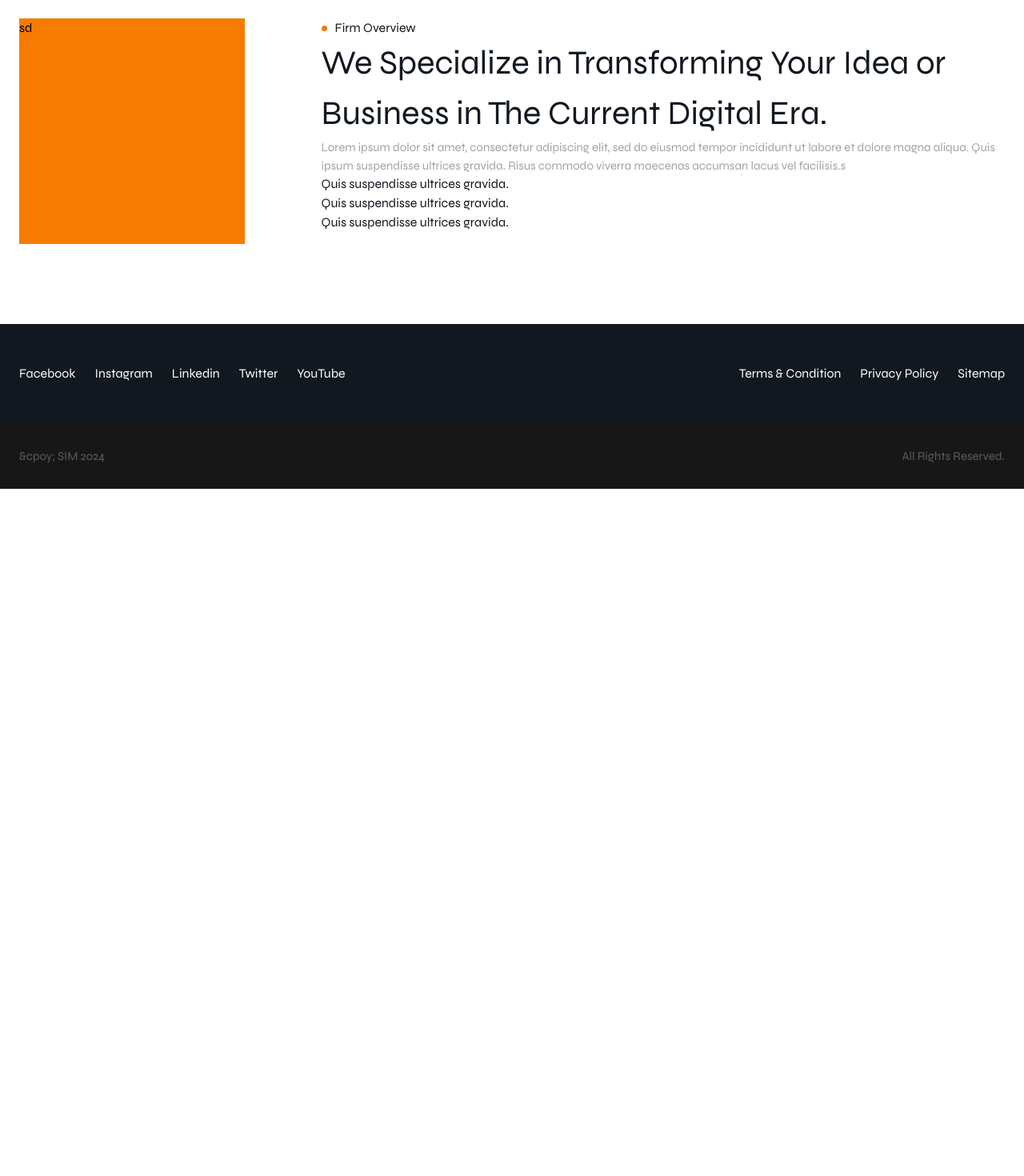
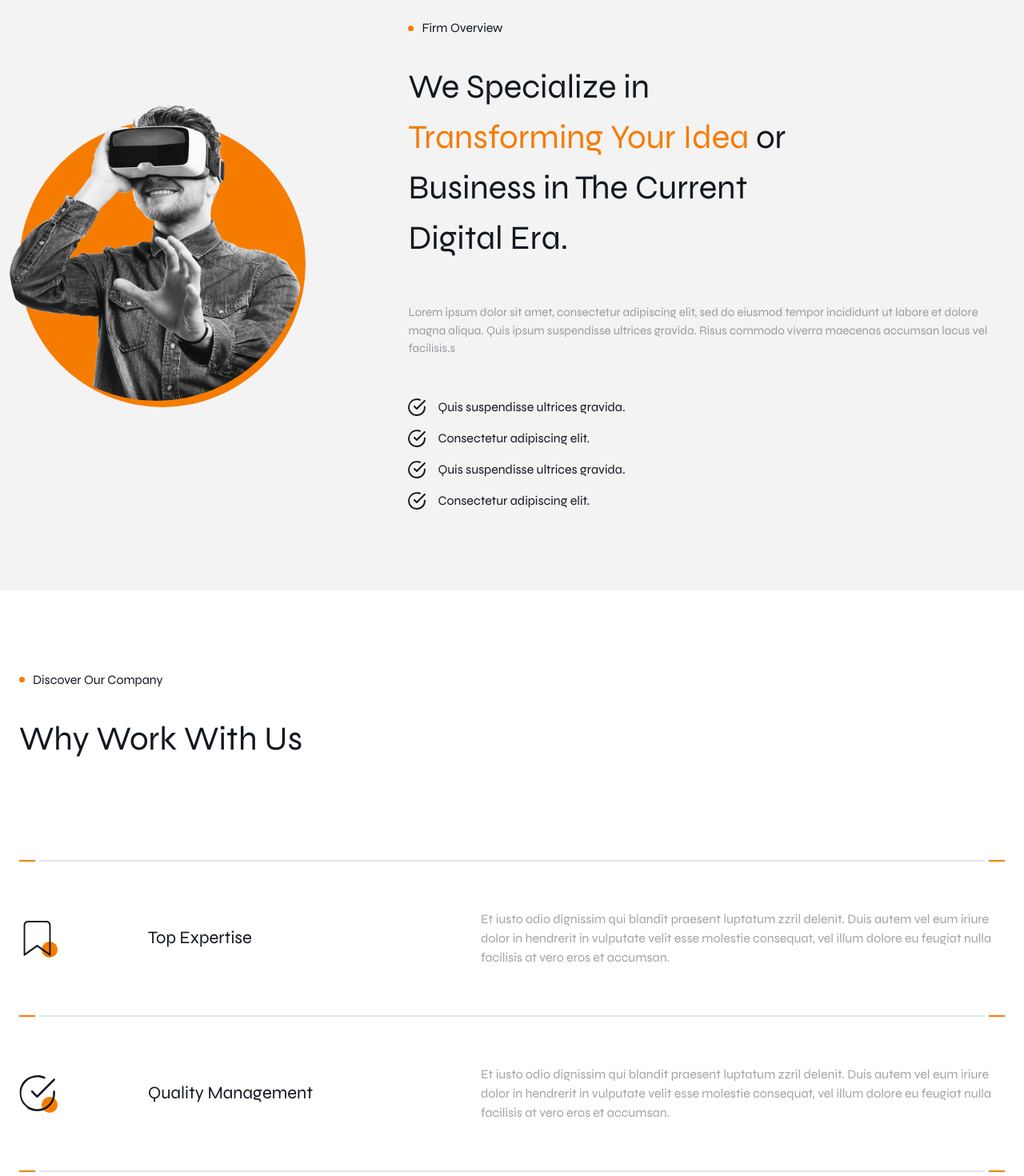
Before and after one commit to totauhid/simsolution, a Next.js app: page /about-us in a window 1280 px wide. Shown: the part 900-2370 px from the top of the page at 80% size. Before the commit the page ends 1511 px from the top, so only its background shows below. Built offline with nearby package versions, Linux system fonts and the light colour scheme.

Commit message:
added whyworkwithus section

```diff
--- a/app/(routes)/about-us/page.tsx
+++ b/app/(routes)/about-us/page.tsx
@@ -1,6 +1,9 @@
 import SubHero from "@/app/components/sections/SubHero";
+import TransformIdea from "@/app/components/sections/TransformIdea";
+import WhyWorkWithUs from "@/app/components/sections/WhyWorkWithUs";
 import Container from "@/app/components/ui/Container";
 import { NextPage } from "next";
+import Image from "next/image";
 
 interface Props {}
 
@@ -28,51 +31,8 @@ const Page: NextPage<Props> = ({}) => {
         </Container>
       </section>
 
-      <section className="py-[100px]">
-        <Container>
-          <div className="flex justify-between gap-24">
-            <div className="shrink-0">
-              <div className="bg-primary  w-[22vw]  h-[22vw]">sd</div>
-              <div>{/* image link */}</div>
-            </div>
-
-            <div>
-              <div className="flex items-center gap-[10px]">
-                <span className="h-[7px] w-[7px] bg-primary rounded-full inline-block"></span>
-                <p>Firm Overview</p>
-              </div>
-              <h3 className="text-[42px]">
-                We Specialize in Transforming Your Idea or Business in The
-                Current Digital Era.
-              </h3>
-
-              <p className="text-[15px] text-[#12182066]">
-                Lorem ipsum dolor sit amet, consectetur adipiscing elit, sed do
-                eiusmod tempor incididunt ut labore et dolore magna aliqua. Quis
-                ipsum suspendisse ultrices gravida. Risus commodo viverra
-                maecenas accumsan lacus vel facilisis.s
-              </p>
-
-              <div>
-                <div>
-                  {/* icon link */}
-                  <p>Quis suspendisse ultrices gravida.</p>
-                </div>
-
-                <div>
-                  {/* icon link */}
-                  <p>Quis suspendisse ultrices gravida.</p>
-                </div>
-
-                <div>
-                  {/* icon link */}
-                  <p>Quis suspendisse ultrices gravida.</p>
-                </div>
-              </div>
-            </div>
-          </div>
-        </Container>
-      </section>
+      <TransformIdea />
+      <WhyWorkWithUs />
     </>
   );
 };
--- /dev/null
+++ b/app/components/sections/TransformIdea.tsx
@@ -0,0 +1,89 @@
+import Image from "next/image";
+import React from "react";
+import Container from "../ui/Container";
+
+const TransformIdea = () => {
+  return (
+    <section className="py-[100px] bg-[#F3F3F4]">
+      <Container>
+        <div className="flex justify-between items-center gap-32">
+          <div className="shrink-0 relative w-[28vw] h-[28vw]">
+            <div className="bg-primary w-[28vw] h-[28vw] absolute top-0 left-0 rounded-full"></div>
+            <div className="absolute w-[29vw] h-[29vw] -top-[21px] -left-[14px] rounded-full overflow-dhidden">
+              <Image
+                className="rounded-full grayscale"
+                src="/images/eye-gudget.png"
+                fill
+                alt="eye"
+              />
+            </div>
+          </div>
+
+          <div>
+            <div className="flex items-center gap-[10px] mb-[30px]">
+              <span className="h-[7px] w-[7px] bg-primary rounded-full inline-block"></span>
+              <p>Firm Overview</p>
+            </div>
+            <h3 className="text-[42px]">
+              We Specialize in <br />
+              <span className="highlight">Transforming Your Idea</span> or{" "}
+              <br />
+              Business in The Current <br /> Digital Era.
+            </h3>
+
+            <p className="text-[15px] text-[#12182066] my-[50px]">
+              Lorem ipsum dolor sit amet, consectetur adipiscing elit, sed do
+              eiusmod tempor incididunt ut labore et dolore magna aliqua. Quis
+              ipsum suspendisse ultrices gravida. Risus commodo viverra maecenas
+              accumsan lacus vel facilisis.s
+            </p>
+
+            <div className="flex flex-col gap-[15px]">
+              <div className="flex items-center gap-[15px]">
+                <Image
+                  src="/images/checkbox.svg"
+                  height={22}
+                  width={22}
+                  alt="check"
+                />
+                <p>Quis suspendisse ultrices gravida.</p>
+              </div>
+
+              <div className="flex items-center gap-[15px]">
+                <Image
+                  src="/images/checkbox.svg"
+                  height={22}
+                  width={22}
+                  alt="check"
+                />
+                <p>Consectetur adipiscing elit.</p>
+              </div>
+
+              <div className="flex items-center gap-[15px]">
+                <Image
+                  src="/images/checkbox.svg"
+                  height={22}
+                  width={22}
+                  alt="check"
+                />
+                <p>Quis suspendisse ultrices gravida.</p>
+              </div>
+
+              <div className="flex items-center gap-[15px]">
+                <Image
+                  src="/images/checkbox.svg"
+                  height={22}
+                  width={22}
+                  alt="check"
+                />
+                <p>Consectetur adipiscing elit.</p>
+              </div>
+            </div>
+          </div>
+        </div>
+      </Container>
+    </section>
+  );
+};
+
+export default TransformIdea;
--- /dev/null
+++ b/app/components/sections/WhyWorkWithUs.tsx
@@ -0,0 +1,61 @@
+import React from "react";
+import Container from "../ui/Container";
+import Divider from "../ui/Divider";
+import WhyWorkWithCard from "../ui/WhyWorkWithCard";
+
+import icon1 from "@/public/images/help-icon/6.svg";
+import icon2 from "@/public/images/help-icon/7.svg";
+import icon3 from "@/public/images/help-icon/2.svg";
+import icon4 from "@/public/images/help-icon/4.svg";
+import icon5 from "@/public/images/help-icon/5.svg";
+
+const WhyWorkWithUs = () => {
+  return (
+    <section className="py-[100px]">
+      <Container>
+        <div className="flex items-center gap-[10px] mb-[30px]">
+          <span className="h-[7px] w-[7px] bg-primary rounded-full inline-block"></span>
+          <p>Discover Our Company</p>
+        </div>
+
+        <h3 className="text-[42px] mb-[120px]">Why Work With Us</h3>
+
+        <div>
+          <Divider />
+          <WhyWorkWithCard
+            img={icon1}
+            title="Top Expertise"
+            description="Et iusto odio dignissim qui blandit praesent luptatum zzril delenit. Duis autem vel eum iriure dolor in hendrerit in vulputate velit esse molestie consequat, vel illum dolore eu feugiat nulla facilisis at vero eros et accumsan."
+          />
+          <Divider />
+          <WhyWorkWithCard
+            img={icon2}
+            title="Quality Management"
+            description="Et iusto odio dignissim qui blandit praesent luptatum zzril delenit. Duis autem vel eum iriure dolor in hendrerit in vulputate velit esse molestie consequat, vel illum dolore eu feugiat nulla facilisis at vero eros et accumsan."
+          />
+          <Divider />
+          <WhyWorkWithCard
+            img={icon3}
+            title="Utmost Flexibility"
+            description="Et iusto odio dignissim qui blandit praesent luptatum zzril delenit. Duis autem vel eum iriure dolor in hendrerit in vulputate velit esse molestie consequat, vel illum dolore eu feugiat nulla facilisis at vero eros et accumsan."
+          />
+          <Divider />
+          <WhyWorkWithCard
+            img={icon4}
+            title="Agility"
+            description="Et iusto odio dignissim qui blandit praesent luptatum zzril delenit. Duis autem vel eum iriure dolor in hendrerit in vulputate velit esse molestie consequat, vel illum dolore eu feugiat nulla facilisis at vero eros et accumsan."
+          />
+          <Divider />
+          <WhyWorkWithCard
+            img={icon5}
+            title="Innovation"
+            description="Et iusto odio dignissim qui blandit praesent luptatum zzril delenit. Duis autem vel eum iriure dolor in hendrerit in vulputate velit esse molestie consequat, vel illum dolore eu feugiat nulla facilisis at vero eros et accumsan."
+          />
+          <Divider />
+        </div>
+      </Container>
+    </section>
+  );
+};
+
+export default WhyWorkWithUs;
--- /dev/null
+++ b/app/components/ui/WhyWorkWithCard.tsx
@@ -0,0 +1,22 @@
+import { NextPage } from "next";
+import Image from "next/image";
+
+interface Props {
+  title: string;
+  description: string;
+  img: string;
+}
+
+const WhyWorkWithCard: NextPage<Props> = ({ title, description, img }) => {
+  return (
+    <div className="flex items-center justify-between py-[60px] gap-5">
+      <div className="relative help-circle h-[45px] w-[45px] shrink-0 z-10">
+        <Image src={img} fill alt="icon" />
+      </div>
+      <h4 className="max-w-[300px] w-full text-[22px]">{title}</h4>
+      <p className="max-w-[655px] w-full text-[#12182066]">{description}</p>
+    </div>
+  );
+};
+
+export default WhyWorkWithCard;
```
Also changed, not shown: public/images/checkbox.svg (renamed from public/images/check.svg), public/images/help-icon/7.svg (added).
